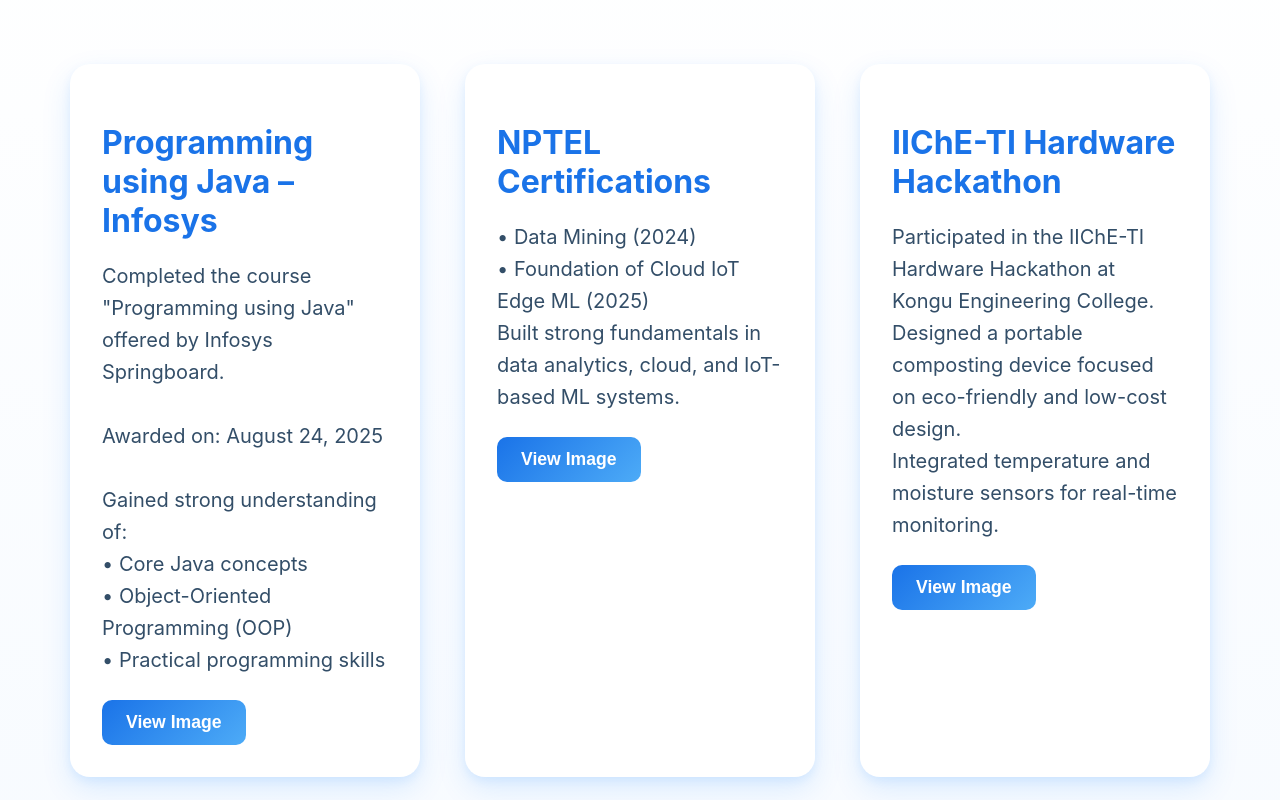
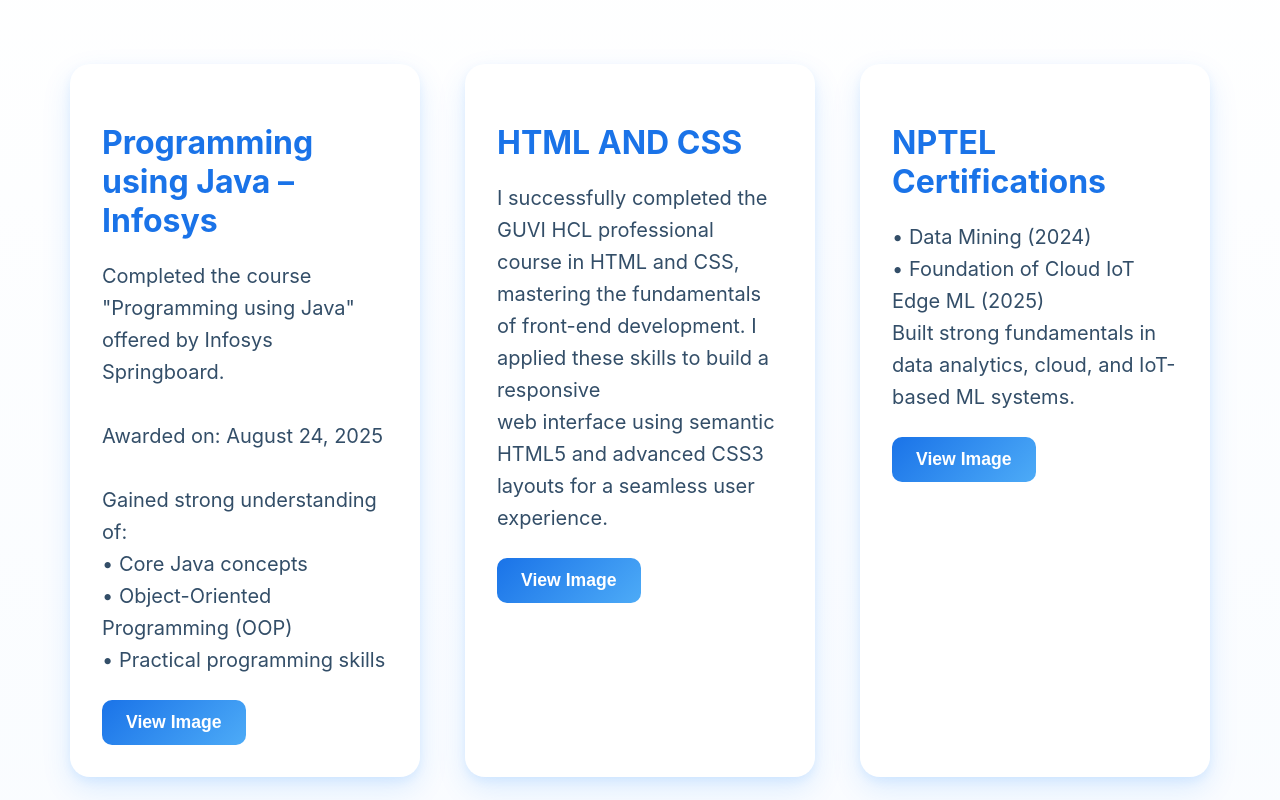
Before and after one commit to Saravanan096/Portfolio, a React (Create React App) app: page / in a window 1280 px wide. Shown: the part 4320-5120 px from the top of the page. Built offline with nearby package versions, Linux system fonts and the light colour scheme.

Commit message:
Update Certificates.js

```diff
--- a/src/Certificates.js
+++ b/src/Certificates.js
@@ -17,6 +17,14 @@
 • Practical programming skills`,
   img: "/images/infosys.png",
 },
+ {
+      title: "HTML AND CSS",
+      desc: `I successfully completed the GUVI HCL professional course in HTML and CSS,
+      mastering the fundamentals of front-end development. I applied these skills to build a responsive
+      web interface using semantic HTML5 and advanced CSS3 layouts for a seamless user experience.
+      `,
+      img: "/images/",
+    },
 
     {
       title: "NPTEL Certifications",
```
